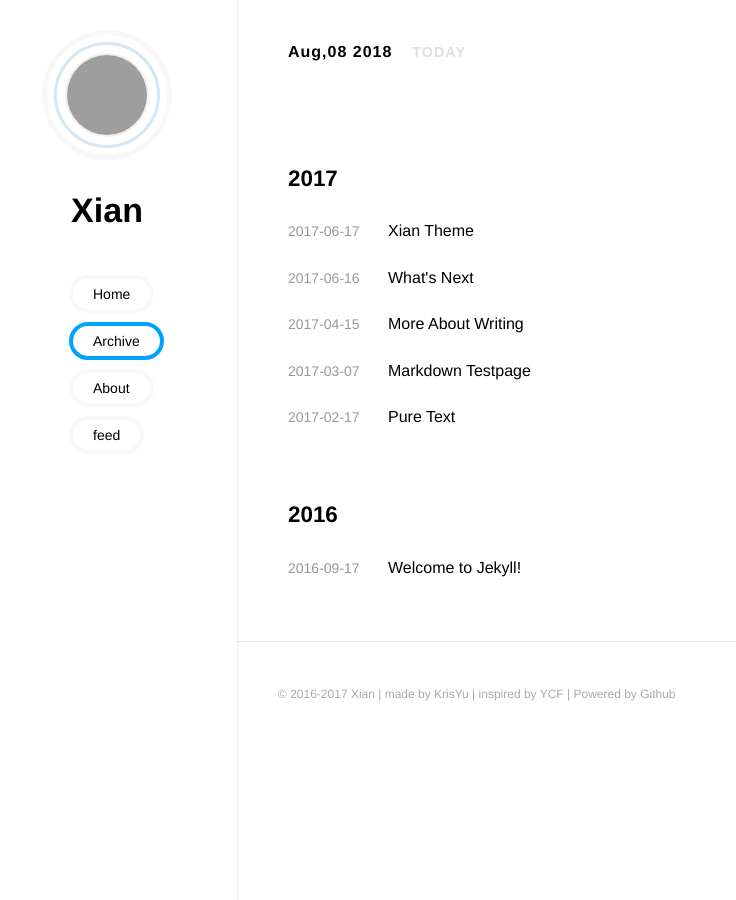
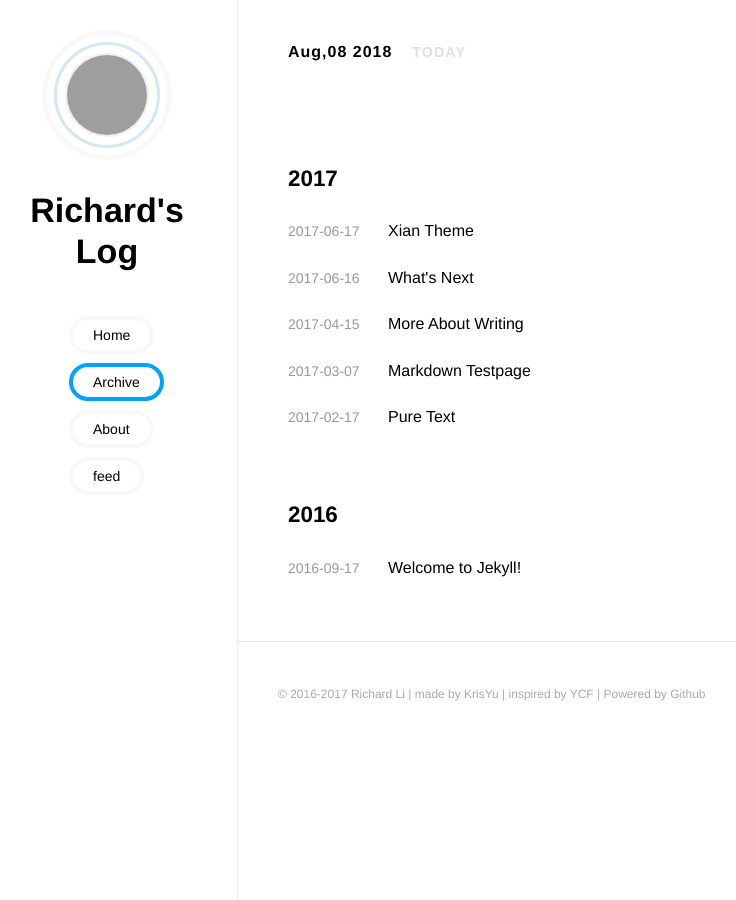
Before and after one commit to precompiler/precompiler.github.io, a Jekyll site: the page built from archive.html, in a window 1280 px wide, cut to the strip 0-900 px from the top of the page. Shown: the whole strip, without its empty margins (23-759 px from the left). Built offline with Jekyll 4.4.1, drawn with Linux system fonts in a browser that asks for light colours; grey boxes are pictures that could not be loaded.

Commit message:
Modify config

```diff
--- a/_config.yml
+++ b/_config.yml
@@ -1,5 +1,5 @@
-title: Xian   # your title
-author: Xian # your name
+title: Richard's Log   # your title
+author: Richard Li # your name
 description: Just have some fun here # your description
 avatar: /images/avatar.png # change avatar
 
```
